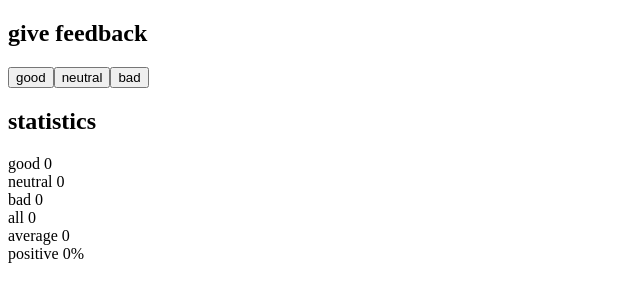
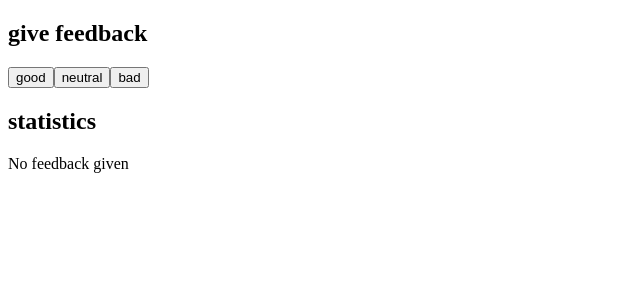
Before and after one commit to r-brunning/fullstack-open, a React (Vite) app in the folder submissions/part1/unicafe/: page / in a window 1280 px wide. Shown: the top 302 px of the page, without its empty margins (0-640 px from the left). Built offline with nearby package versions, Linux system fonts and the light colour scheme.

Commit message:
part1: 1.9

```diff
--- a/submissions/part1/unicafe/src/App.jsx
+++ b/submissions/part1/unicafe/src/App.jsx
@@ -66,11 +66,11 @@ const App = () => {
   return (
     <div>
       <h2>give feedback</h2>
-
       <Button type={GOOD} onClick={handleGoodClick} />
       <Button type={NEUTRAL} onClick={handleNeutralClick} />
       <Button type={BAD} onClick={handleBadClick} />
 
+      <h2>statistics</h2>
       <Statistics good={good} neutral={neutral} bad={bad} all={all} average={average} positive={positive} />
 
     </div>
--- a/submissions/part1/unicafe/src/Statistics.jsx
+++ b/submissions/part1/unicafe/src/Statistics.jsx
@@ -1,15 +1,15 @@
 import { Result, GOOD, NEUTRAL, BAD } from "./App";
 
 export const Statistics = ({ good, neutral, bad, all, average, positive }) => {
+  if (all == 0) return <p>No feedback given</p>
   return (
-    <div>
-      <h2>statistics</h2>
+    <>
       <Result type={GOOD} result={good} />
       <Result type={NEUTRAL} result={neutral} />
       <Result type={BAD} result={bad} />
       <Result type="all" result={all} />
       <Result type="average" result={average} />
       <Result type="positive" result={positive} />
-    </div>
+    </>
   );
 };
```
